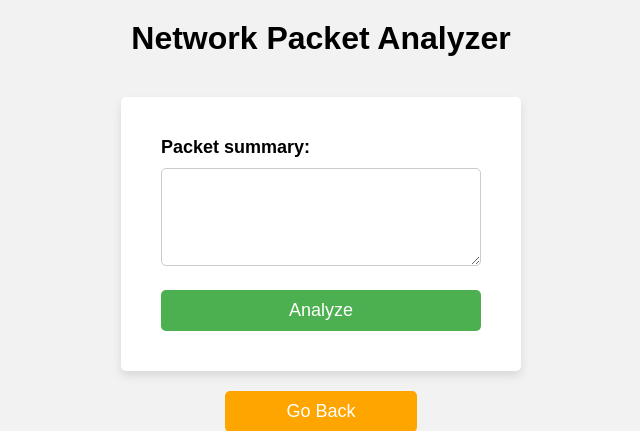
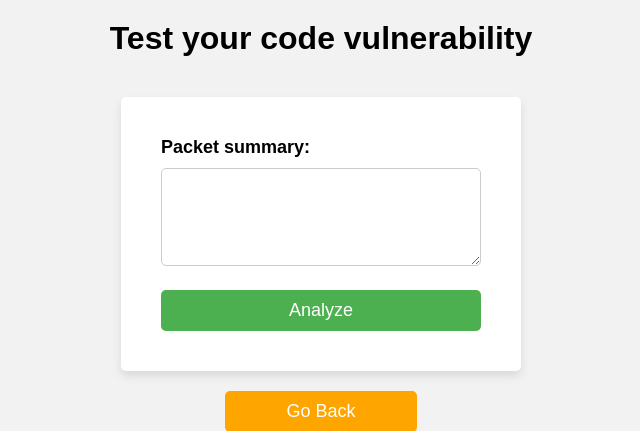
Before and after one commit to mahin12/chatgpt_network_security, a Flask app: page /test in a window 1280 px wide. Shown: the top 431 px of the page, without its empty margins (319-959 px from the left). Run offline with Flask 2, Linux system fonts and the light colour scheme; a user stored in the database is signed in.

Commit message:
Initial commit

```diff
--- a/templates/test.html
+++ b/templates/test.html
@@ -76,7 +76,7 @@
 <body>
     <div>
         <div class="container">
-            <h1 class="text-center my-5">Network Packet Analyzer</h1>
+            <h1 class="text-center my-5">Test your code vulnerability </h1>
             <form id="analyze-form">
                 <div class="mb-3">
                     <label for="packet-summary" class="form-label">Packet summary:</label>
```
